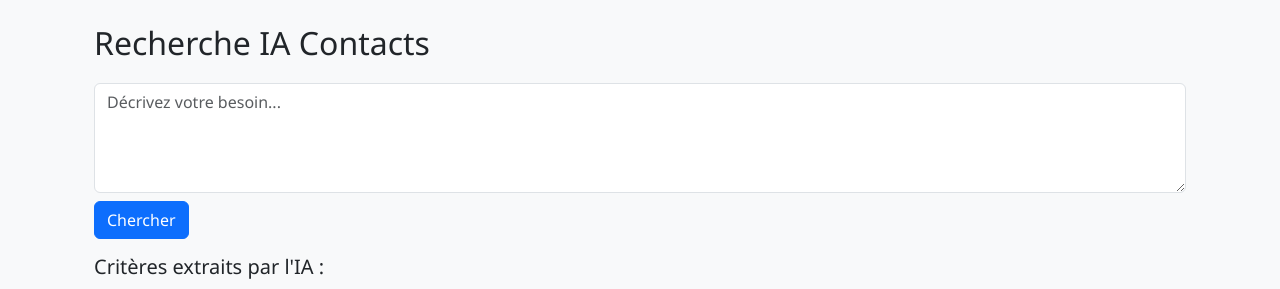
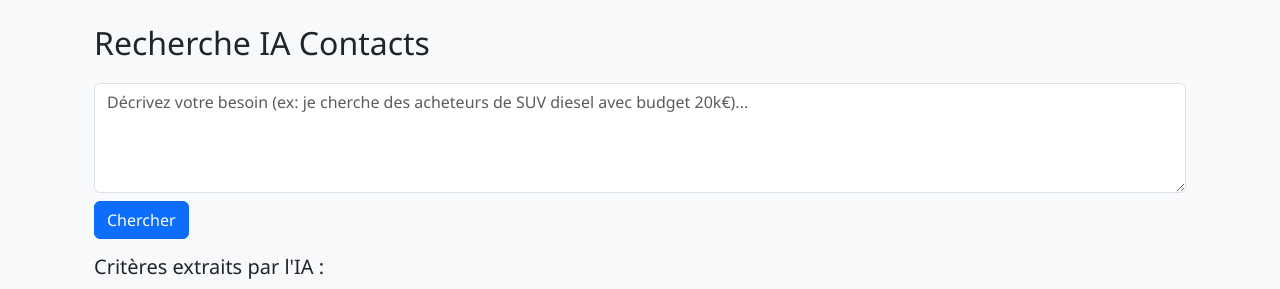
Before and after one commit to Jeffribouchon/pcb-carmanagerpro-docker, a Flask app: template templates/ai_contacts.html in a window 1280 px wide. Shown: the part 58-347 px from the top of the page. Run offline with Flask 3, Linux system fonts and the light colour scheme; the template is opened without the code that fills it: most values are stand-ins (such as "Sample title", 1, 10 or a date in 2020); parts of the project's set-up code (start-up, migrations or seed data) failed here and were passed over.

Commit message:
Update ai_contacts.html

```diff
--- a/templates/ai_contacts.html
+++ b/templates/ai_contacts.html
@@ -4,7 +4,7 @@
   <h2>Recherche IA Contacts</h2>
 
   <form method="post" class="mb-3">
-    <textarea name="query" class="form-control" placeholder="Décrivez votre besoin..." rows="4"></textarea>
+    <textarea name="query" class="form-control" placeholder="Décrivez votre besoin (ex: je cherche des acheteurs de SUV diesel avec budget 20k€)..." rows="4"></textarea>
     <button type="submit" class="btn btn-primary mt-2">Chercher</button>
   </form>
 
```
